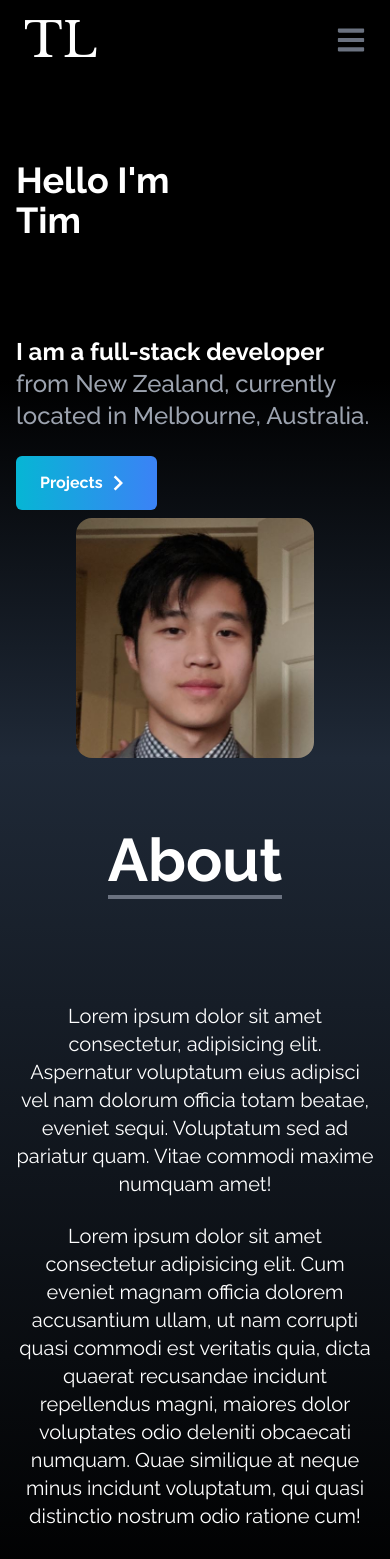
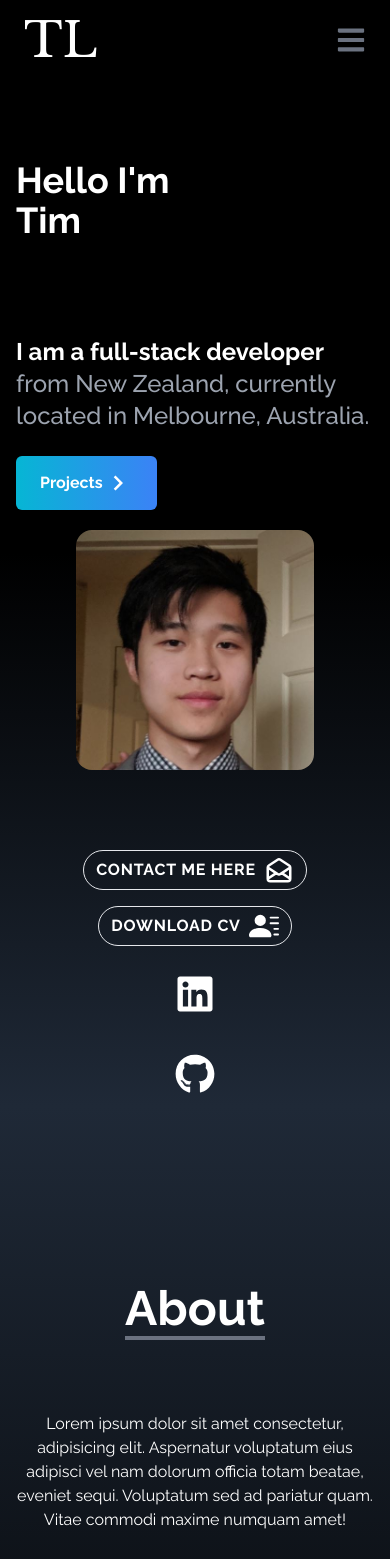
Before and after one commit to tli533/Portfolio-Website, a React (Create React App) app: page / in a window 390 px wide. Shown: the top 1559 px of the page. Built offline with nearby package versions, Linux system fonts and the light colour scheme.

Commit message:
Added contacts on home and adjusted for mobile

```diff
--- a/src/components/About.jsx
+++ b/src/components/About.jsx
@@ -7,13 +7,13 @@ const About = () => {
       className="w-full h-screen bg-gradient-to-b from-gray-800 to-black text-white"
     >
       <div className="text-center max-w-screen-lg p-4 mx-auto flex flex-col justify-center w-full h-full">
-        <div className="pb-8">
-          <p className="text-6xl font-bold inline border-b-4 border-gray-500">
+        <div className="sm:pb-8">
+          <p className="sm:text-6xl text-5xl font-bold inline border-b-4 border-gray-500">
             About
           </p>
         </div>
 
-        <p className="text-xl mt-20">
+        <p className="sm:text-2xl mt-20 text-l">
           Lorem ipsum dolor sit amet consectetur, adipisicing elit. Aspernatur
           voluptatum eius adipisci vel nam dolorum officia totam beatae, eveniet
           sequi. Voluptatum sed ad pariatur quam. Vitae commodi maxime numquam
@@ -22,7 +22,7 @@ const About = () => {
 
         <br />
 
-        <p className="text-xl">
+        <p className="sm:text-2xl text-l">
           Lorem ipsum dolor sit amet consectetur adipisicing elit. Cum eveniet
           magnam officia dolorem accusantium ullam, ut nam corrupti quasi
           commodi est veritatis quia, dicta quaerat recusandae incidunt
--- a/src/components/Contact.jsx
+++ b/src/components/Contact.jsx
@@ -4,7 +4,7 @@ export const Contact = () => {
   return (
     <div
       name="contact"
-      className="w-full h-screen bg-gradient-to-b from-black to-gray-800 p-4 text-white"
+      className="w-full h-full bg-gradient-to-b from-black to-gray-800 p-4 text-white"
     >
       <div className="flex flex-col p-4 justify-center max-w-screen-lg mx-auto h-full">
         <div className="pb-8">
--- a/src/components/Home.jsx
+++ b/src/components/Home.jsx
@@ -2,6 +2,11 @@ import React from "react";
 import profile from "../assets/tim.JPG";
 import { MdKeyboardArrowRight } from "react-icons/md";
 import { Link } from "react-scroll";
+import { FaGithub, FaLinkedin } from "react-icons/fa";
+import { IoMdMail } from "react-icons/io";
+import { HiOutlineMailOpen } from "react-icons/hi";
+import { BsFillPersonLinesFill } from "react-icons/bs";
+import { Contact } from "./Contact";
 
 const Home = () => {
   return (
@@ -21,7 +26,7 @@ const Home = () => {
             from New Zealand, currently located in Melbourne, Australia.
           </h1>
 
-          <div>
+          <div className="pb-3 sm:pb-0">
             <Link
               to="portfolio"
               smooth
@@ -45,6 +50,43 @@ const Home = () => {
           />
         </div>
       </div>
+      <div className=" pt-20 flex flex-col sm:flex-row items-center justify-center gap-4 px-4 text-l sm:text-xl font-medium text-white">
+        <a
+          className="gap-2 sm:gap-3 flex items-center font-bold px-3 py-1 sm:py-2 sm:px-4 uppercase tracking-wider rounded-full border"
+          href="contact"
+        >
+          Contact me here
+          <span>
+            <HiOutlineMailOpen size={30} />
+          </span>
+        </a>
+        <a
+          className="gap-2 sm:gap-3 flex items-center font-bold px-3 py-1 sm:py-2 sm:px-4 uppercase tracking-wider rounded-full border"
+          href="/Draft CV.pdf"
+          target="_blank"
+        >
+          Download CV
+          <span>
+            <BsFillPersonLinesFill size={30} />
+          </span>
+        </a>
+        <a
+          className=" flex items-center font-bold px-3 py-3 uppercase tracking-wider"
+          href="https://www.linkedin.com/in/tim-li-209362209/"
+          target="_blank"
+        >
+          <span>
+            <FaLinkedin size={40} />
+          </span>
+        </a>
+        <a
+          className="flex items-center font-bold px-3 py-3 uppercase tracking-wider"
+          href="https://github.com/tli533"
+          target="_blank"
+        >
+          <FaGithub size={40} />
+        </a>
+      </div>
     </div>
   );
 };
--- a/src/components/Projects.jsx
+++ b/src/components/Projects.jsx
@@ -39,7 +39,9 @@ const Projects = () => {
     >
       <div className="max-w-screen-lg p-4 mx-auto flex flex-col justify-center w-full h-full">
         <div className="pb-8">
-          <p className="text-center text-6xl font-bold pb-8">Projects</p>
+          <p className="text-center font-bold sm:pb-8 text-4xl sm:text-6xl pt-10">
+            Projects
+          </p>
           <p className="text-center py-3">
             Check out some of my work right here
           </p>
--- a/src/components/Skills.jsx
+++ b/src/components/Skills.jsx
@@ -82,14 +82,14 @@ const Skills = () => {
             <p className="py-6">Framworks and tools I've worked with</p>
           </div>
 
-          <div className="w-full grid grid-cols-2 sm:grid-cols-3 gap-8 text-center py-8 px-12 sm:px-0">
+          <div className="w-full grid grid-cols-3 sm:grid-cols-4 gap-8 text-center py-8 px-12 sm:px-0">
             {techs.map(({ id, src, title, style }) => (
               <div
                 key={id}
                 className={`shadow-md hover:scale-105 duration-500 py-2 rounded-lg ${style}`}
               >
                 <img src={src} alt="" className="w-20 mx-auto" />
-                <p className="mt-4">{title}</p>
+                <p className="mt-4 text-xs sm:text-xl">{title}</p>
               </div>
             ))}
           </div>
```
